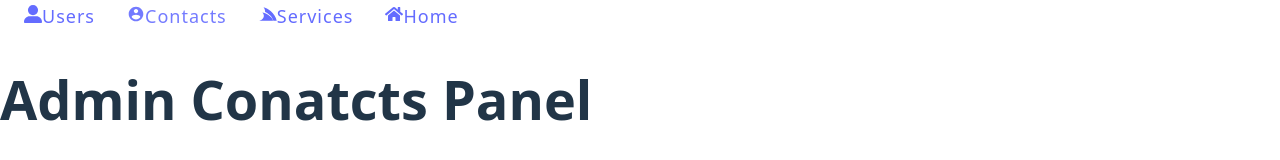
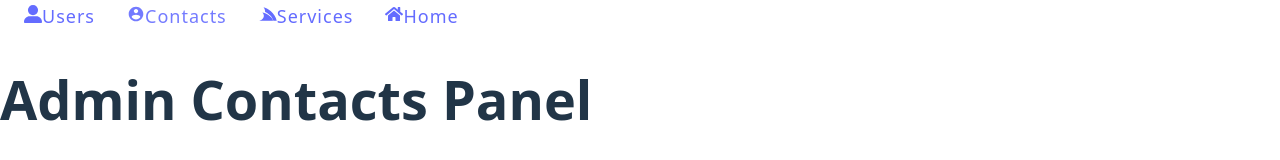
Before and after one commit to nisch-mhrzn/MERN-APP-Store, a React (Vite) app in the folder client/: page /admin/contacts in a window 1280 px wide. Shown: the part 146-306 px from the top of the page. Built offline with nearby package versions, Linux system fonts and the light colour scheme; no server answers.

Commit message:
Admin update users details

```diff
--- a/client/src/pages/Admin-Contacts.jsx
+++ b/client/src/pages/Admin-Contacts.jsx
@@ -1,3 +1,3 @@
 export const AdminContacts = () => {
-    return <h1>Admin Conatcts Panel</h1>
+    return <h1>Admin Contacts Panel</h1>
     }
```
